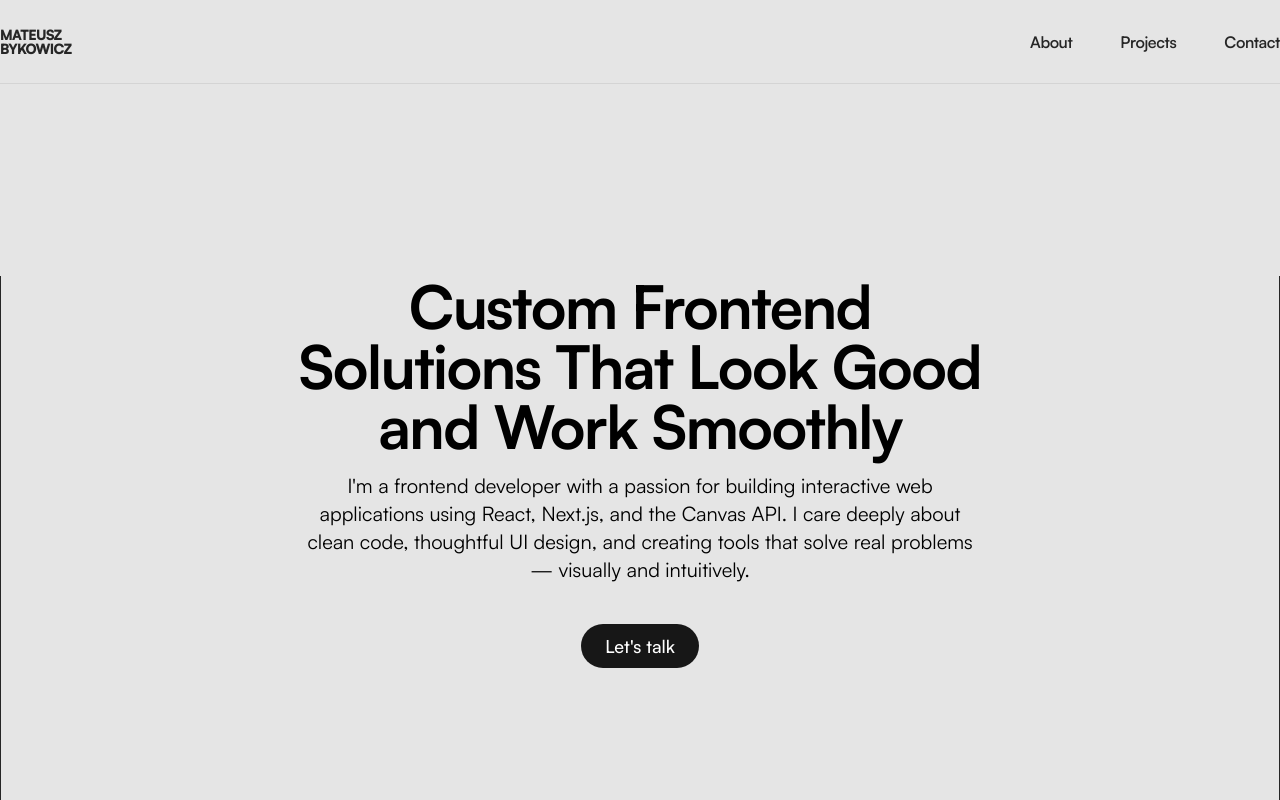
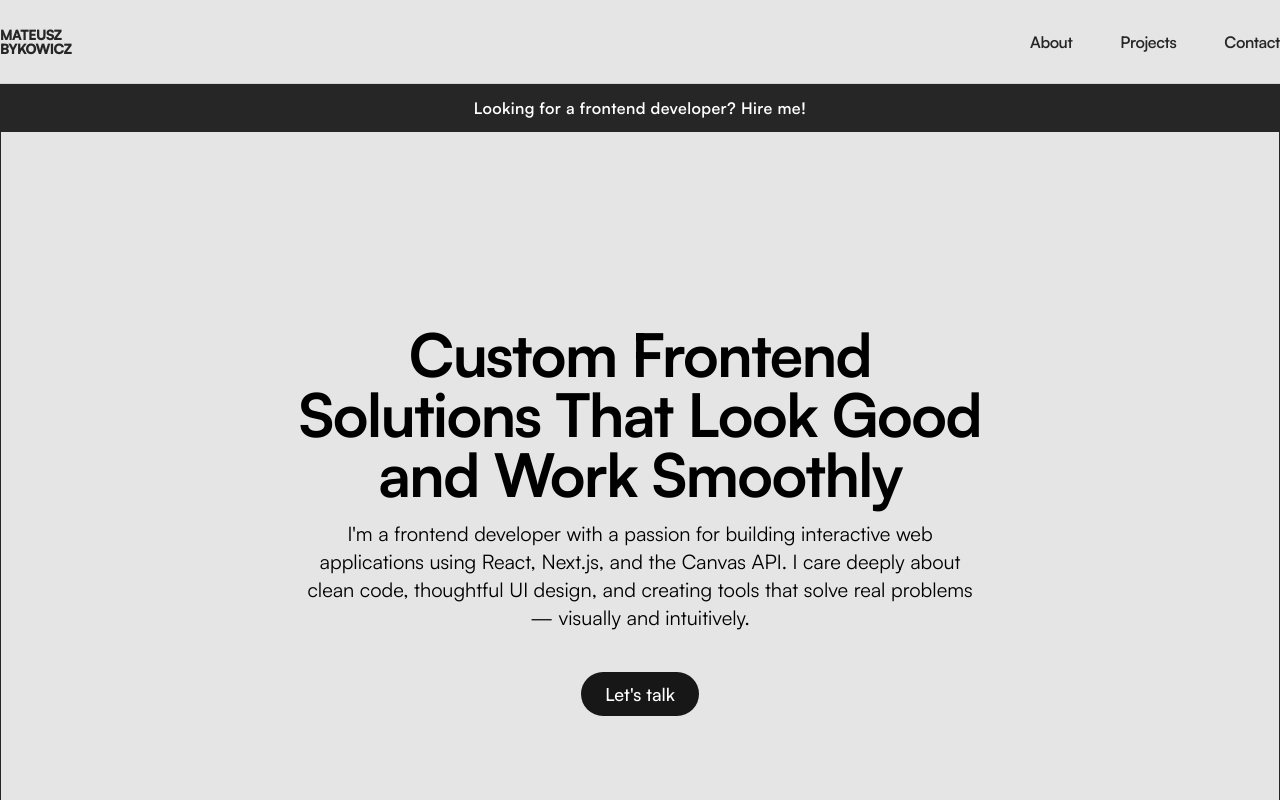
Before and after one commit to mbykowicz/mbykowicz-personal-website, a Next.js app: page / in a window 1280 px wide. Shown: the top 800 px of the page. Built offline with nearby package versions, Linux system fonts and the light colour scheme.

Commit message:
add banner

```diff
--- a/app/components/sections/hero.tsx
+++ b/app/components/sections/hero.tsx
@@ -1,27 +1,32 @@
+import { MessageCircleMore } from 'lucide-react'
 import Link from 'next/link'
-import Container from '../container'
 
 export default function Hero() {
   return (
-    <Container className='my-48 flex flex-col gap-4 justify-center items-center'>
+    <div>
+      <div className='h-12 flex items-center gap-6 justify-center tracking-wide px-12 font-semibold bg-neutral-800 text-white border-b border-neutral-800'>
+        Looking for a frontend developer? Hire me!
+      </div>
+      <div className='my-48 flex flex-col gap-4 justify-center items-center'>
         <h1 className='font-bold tracking-tight text-6xl max-w-3xl text-balance text-center'>
           Custom Frontend Solutions That Look Good and Work Smoothly
         </h1>
         <p className='max-w-2xl text-xl text-center'>
           I&apos;m a frontend developer with a passion for building interactive
-        web applications using React, Next.js, and the Canvas API. I care deeply
-        about clean code, thoughtful UI design, and creating tools that solve
-        real problems — visually and intuitively.
+          web applications using React, Next.js, and the Canvas API. I care
+          deeply about clean code, thoughtful UI design, and creating tools that
+          solve real problems — visually and intuitively.
         </p>
         <Link
           href='mailto:hello@mbykowicz.com'
           className='group relative mt-6 px-6 py-2 rounded-full text-lg font-medium bg-neutral-900 text-white hover:bg-neutral-800 transition'
         >
           Let&apos;s talk
-        <div className='translate-y-6 opacity-0 absolute -right-9 -top-2 transition-all duration-300 group-hover:scale-200 group-hover:rotate-20 group-hover:translate-y-0 group-hover:opacity-100 before:absolute before:inset-x-1 before:h-3 before:-bottom-1 before:rounded-full before:bg-neutral-500 before:-z-10 before:blur-sm'>
-          💬
+          <div className='translate-y-6 opacity-0 absolute -right-9 -top-2 transition-all duration-300 group-hover:scale-150 group-hover:rotate-20 group-hover:translate-y-0 group-hover:opacity-100'>
+            <MessageCircleMore className='text-neutral-400' />
           </div>
         </Link>
-    </Container>
+      </div>
+    </div>
   )
 }
```
Lines whose indentation alone changed are shown as unchanged.
